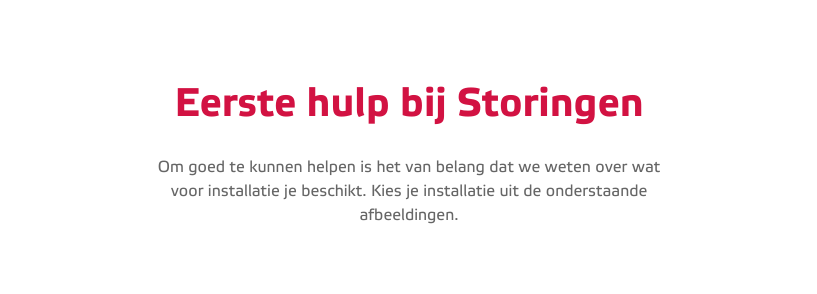
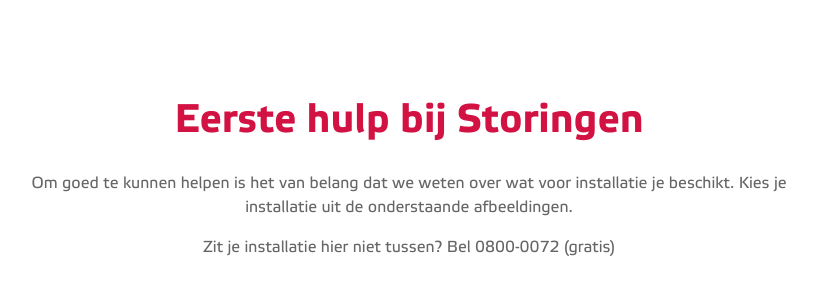
Before and after one commit to Proxcellence/Eerstehulpbijstoringen, a plain HTML site: page webapp/index.html in a window 1280 px wide. Shown: the whole page, without its empty margins (231-1048 px from the left). Drawn offline with nearby package versions, Linux system fonts and the light colour scheme.

Commit message:
Container

```diff
--- a/webapp/css/main.css
+++ b/webapp/css/main.css
@@ -114,6 +114,7 @@ textarea {
          font-style: bold;
 }
 
+/*
 #container {
     width: 70vw;
     height: 50vw;
@@ -123,10 +124,9 @@ textarea {
     margin-right: auto;
     margin-top: 10vh;
     background-color: #fff;
-    /* border: 2px solid #ddd; */
+     border: 2px solid #ddd;
     border-radius: 5px;
-
-}
+}*/
 
 
 h1 {
@@ -136,7 +136,7 @@ h1 {
     font-family: "EtelkaTextProBold", serif;
     font-size: 40px;
     line-height: 48px;
-
+    margin-top: 12vh;
 }
 
 p {
--- a/webapp/index.html
+++ b/webapp/index.html
@@ -26,6 +26,7 @@ Kies je installatie uit de onderstaande afbeeldingen. </p>
        </div>
 
 
+        <p> Zit je installatie hier niet tussen? Bel <strong>0800-0072</strong> (gratis) </p>
 
         <script src="js/vendor/modernizr-3.5.0.min.js"></script>
         <script src="https://code.jquery.com/jquery-3.2.1.min.js" integrity="sha256-hwg4gsxgFZhOsEEamdOYGBf13FyQuiTwlAQgxVSNgt4=" crossorigin="anonymous"></script>
```
